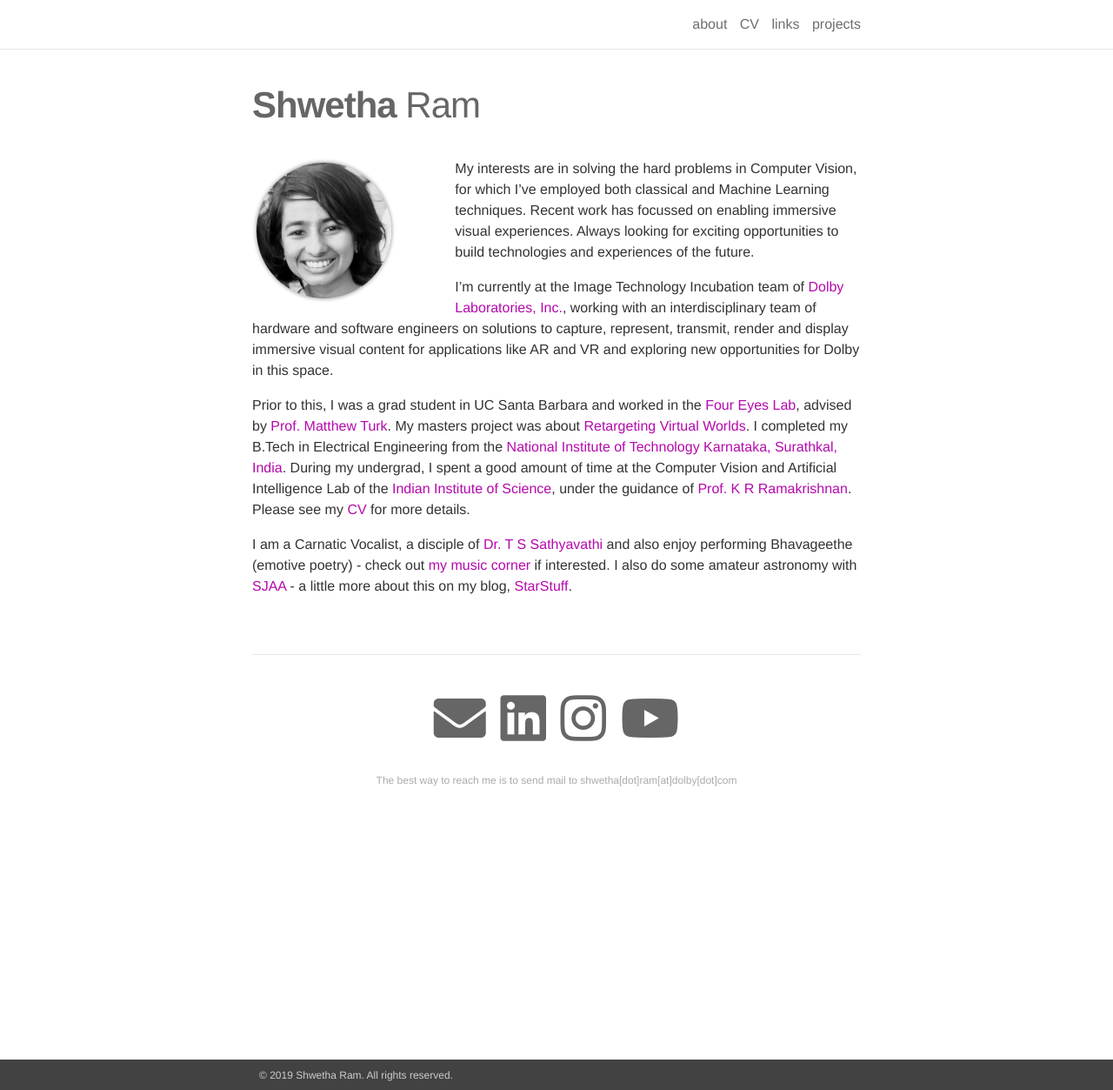
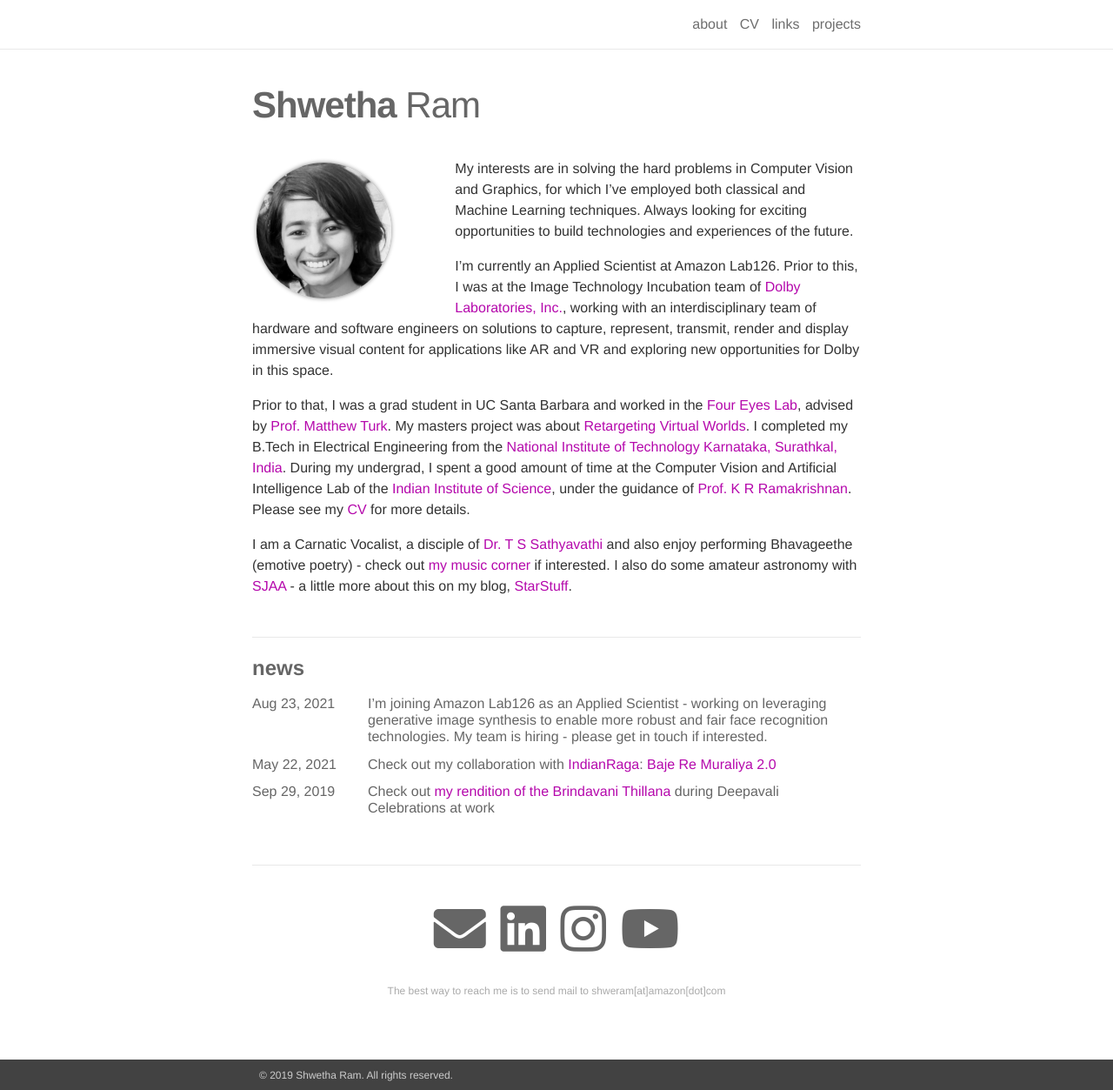
Before and after one commit to shwetharam0407/shwetharam0407.github.io, a Jekyll site: the page built from _pages/about.md, in a window 1280 px wide and 1253 px high. Shown: the whole window at 87% size. Built offline with Jekyll 4.4.1, drawn with Linux system fonts in a browser that asks for light colours; nearby versions of some CDN libraries.

Commit message:
job update

```diff
--- a/_config.yml
+++ b/_config.yml
@@ -3,7 +3,7 @@
 # -----------------------------------------------------------------------------
 name: Shwetha Ram
 title: Shwetha Ram
-email: shwetha.ram@dolby.com
+email: shweram@amazon.com
 description: > # this means to ignore newlines until "url:"
   Personal Website
 footer_text: >
@@ -28,7 +28,7 @@ instagram_username: shwetha.ram
 youtube_channel: UCuuV_zFg_JzugBpUzIW7RPg
 
 contact_note: >
-  The best way to reach me is to send mail to shwetha[dot]ram[at]dolby[dot]com
+  The best way to reach me is to send mail to shweram[at]amazon[dot]com
 
 google_analytics: UA-XXXXXXXXX # out your google-analytics code
 
--- a/_pages/about.md
+++ b/_pages/about.md
@@ -9,14 +9,14 @@ profile:
   image: profile_pic.PNG
   address: >
 
-news: false
+news: true
 social: true
 ---
 
-My interests are in solving the hard problems in Computer Vision, for which I’ve employed both classical and Machine Learning techniques. Recent work has focussed on enabling immersive visual experiences. Always looking for exciting opportunities to build technologies and experiences of the future.
+My interests are in solving the hard problems in Computer Vision and Graphics, for which I’ve employed both classical and Machine Learning techniques. Always looking for exciting opportunities to build technologies and experiences of the future.
 
-I'm currently at the Image Technology Incubation team of [Dolby Laboratories, Inc.](https://www.dolby.com/us/en/index.html), working with an interdisciplinary team of hardware and software engineers on solutions to capture, represent, transmit, render and display immersive visual content for applications like AR and VR and exploring new opportunities for Dolby in this space.
+I'm currently an Applied Scientist at Amazon Lab126. Prior to this, I was at the Image Technology Incubation team of [Dolby Laboratories, Inc.](https://www.dolby.com/us/en/index.html), working with an interdisciplinary team of hardware and software engineers on solutions to capture, represent, transmit, render and display immersive visual content for applications like AR and VR and exploring new opportunities for Dolby in this space.
 
-Prior to this, I was a grad student in UC Santa Barbara and worked in the [Four Eyes Lab](https://ilab.cs.ucsb.edu), advised by [Prof. Matthew Turk](https://sites.cs.ucsb.edu/~mturk/). My masters project was about [Retargeting Virtual Worlds](projects/RVW/). I completed my B.Tech in Electrical Engineering from the [National Institute of Technology Karnataka, Surathkal, India](https://www.nitk.ac.in). During my undergrad, I spent a good amount of time at the Computer Vision and Artificial Intelligence Lab of the [Indian Institute of Science](https://www.iisc.ac.in), under the guidance of [Prof. K R Ramakrishnan](http://iiscprofiles.irins.org/profile/3742).  Please see my [CV](/CV/) for more details.
+Prior to that, I was a grad student in UC Santa Barbara and worked in the [Four Eyes Lab](https://ilab.cs.ucsb.edu), advised by [Prof. Matthew Turk](https://sites.cs.ucsb.edu/~mturk/). My masters project was about [Retargeting Virtual Worlds](projects/RVW/). I completed my B.Tech in Electrical Engineering from the [National Institute of Technology Karnataka, Surathkal, India](https://www.nitk.ac.in). During my undergrad, I spent a good amount of time at the Computer Vision and Artificial Intelligence Lab of the [Indian Institute of Science](https://www.iisc.ac.in), under the guidance of [Prof. K R Ramakrishnan](http://iiscprofiles.irins.org/profile/3742).  Please see my [CV](/CV/) for more details.
 
 I am a Carnatic Vocalist, a disciple of [Dr. T S Sathyavathi](https://www.tssathyavathi.com) and also enjoy performing Bhavageethe (emotive poetry) - check out [my music corner](https://shwetharam0407.github.io/music-corner/) if interested. I also do some amateur astronomy with  [SJAA](https://www.sjaa.net) - a little more about this on my blog, [StarStuff](https://shwetharam0407.github.io/star-stuff/).
```
Also changed, not shown: _news/announcement_2.md (+2 -2 lines), _news/announcement_3.md (added, +7 -0 lines).
